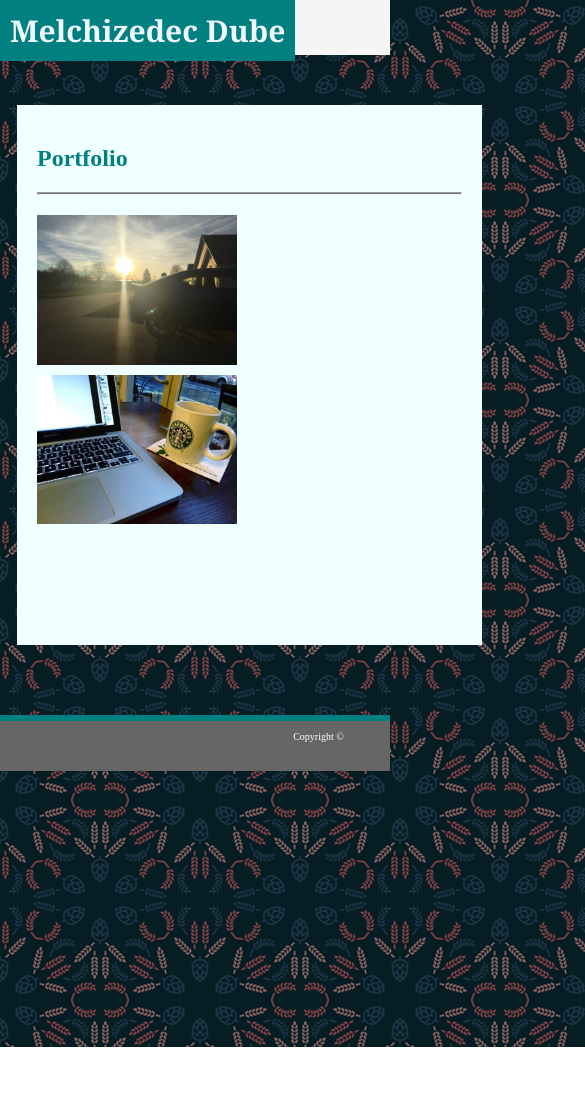
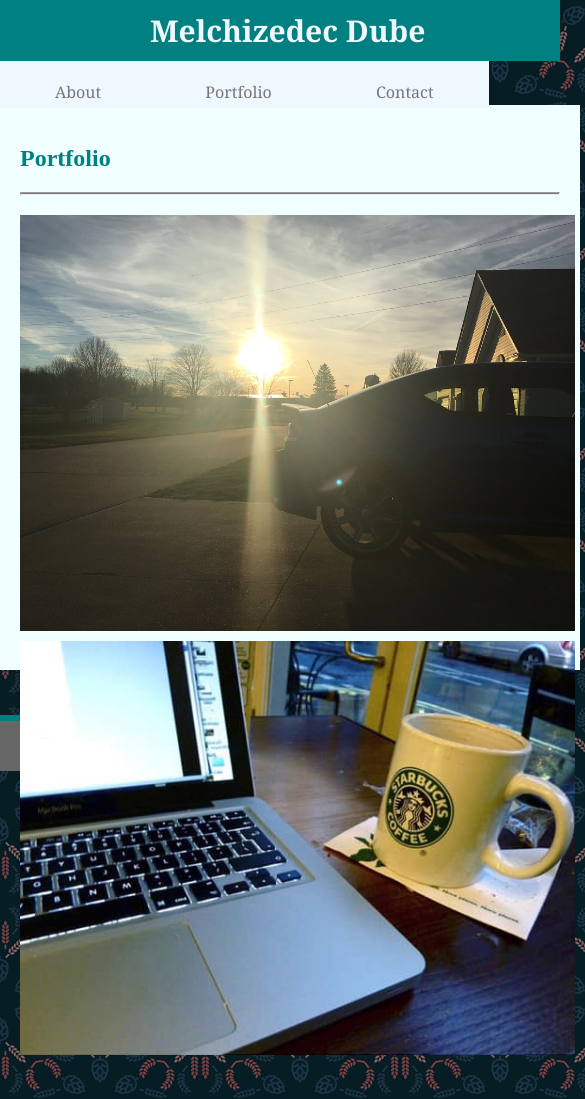
Before and after one commit to dubemelchi/Responsive-Portfolio, a plain HTML site: page portfolio.html in a window 390 px wide. Shown: the top 1099 px of the page, 585 px wide, since content can reach past the window. Before the commit the page ends 1047 px from the top, so only its background shows below. Drawn offline with Linux system fonts and the light colour scheme.

Commit message:
third times the charm

```diff
--- a/assets/css/style.css
+++ b/assets/css/style.css
@@ -158,16 +158,119 @@ hr {
 }
 
 @media (max-width: 768px) {
+
+    h1 {
+        float: left;
+        background-color: teal;
+        color: aliceblue;
+        font-size: 30px;
+        margin: 0;
+        padding: 10px;
+    }
+
+    .container{
+        width: 680px;
+        margin: auto;
+        min-height: 610px;
+    }
+
     .wrapper {
         margin-top: 50px;
-        width: 600px;
-        margin-left: 60px;
+        width: 660px;
+        padding: 10px;
+        min-height: 525px;
+
+    }
+
+    nav {
+        float: right;
+    }
+
+    nav li {
+        display: inline-block;
+        margin-left: 10px;
+        padding-top: 15px;
+
+        position: relative;
+      }
+
+    header::after {
+        content: '';
+        display: table;
+        clear: both;
+      }
+
+    .img4 {
+        position: relative;
+        top: 20px;
+        right: 220px;
+
 }
 
 @media (max-width: 640px) {
+
+    h1 {
+        background-color: teal;
+        color: aliceblue;
+        font-size: 30px;
+        padding-right: 135px;
+        padding-left: 150px;
+    }
+
+    .container{
+        width: 580px;
+        margin: auto;
+        min-height: 610px;
+    }
+
     .wrapper {
         margin-top: 50px;
-        margin-left: 17px;
-        width: 425px;
+        width: 540px;
+        padding: 20px;
+        min-height: 525px;
+
+    }
+
+    nav {
+        float: left;
+        background-color: aliceblue;
+        padding: 5px;
+    }
+
+    nav li {
+        display: inline-block;
+        margin-left: 50px;
+        margin-right: 50px;
+        padding-top: 15px;
+
+        position: relative;
+      }
+
+    header::after {
+        content: '';
+        display: table;
+        clear: both;
+      }
+
+    .img4 {
+        position: relative;
+        top: 20px;
+        right: 220px;}
+
+        img {
+            width: 555px;
+            padding-bottom: 10px;
+
+
+        }
+
+        header {
+            background:teal;
+            height: 55px;
+            border-bottom-color: #cccccc;
+            font-family: Georgia, 'Times New Roman', Times, serif;
+
+
+        }
 
 }
```
